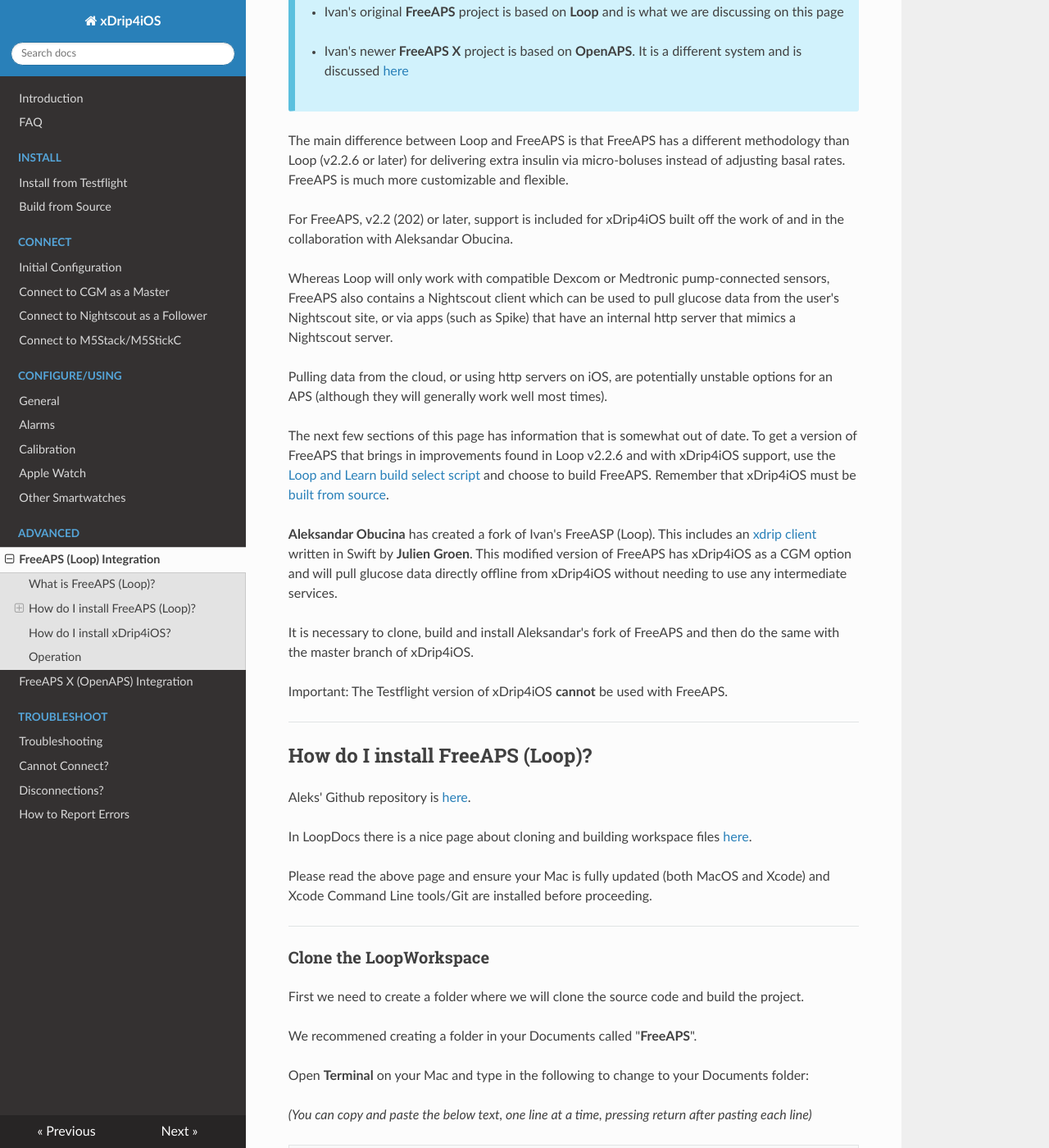
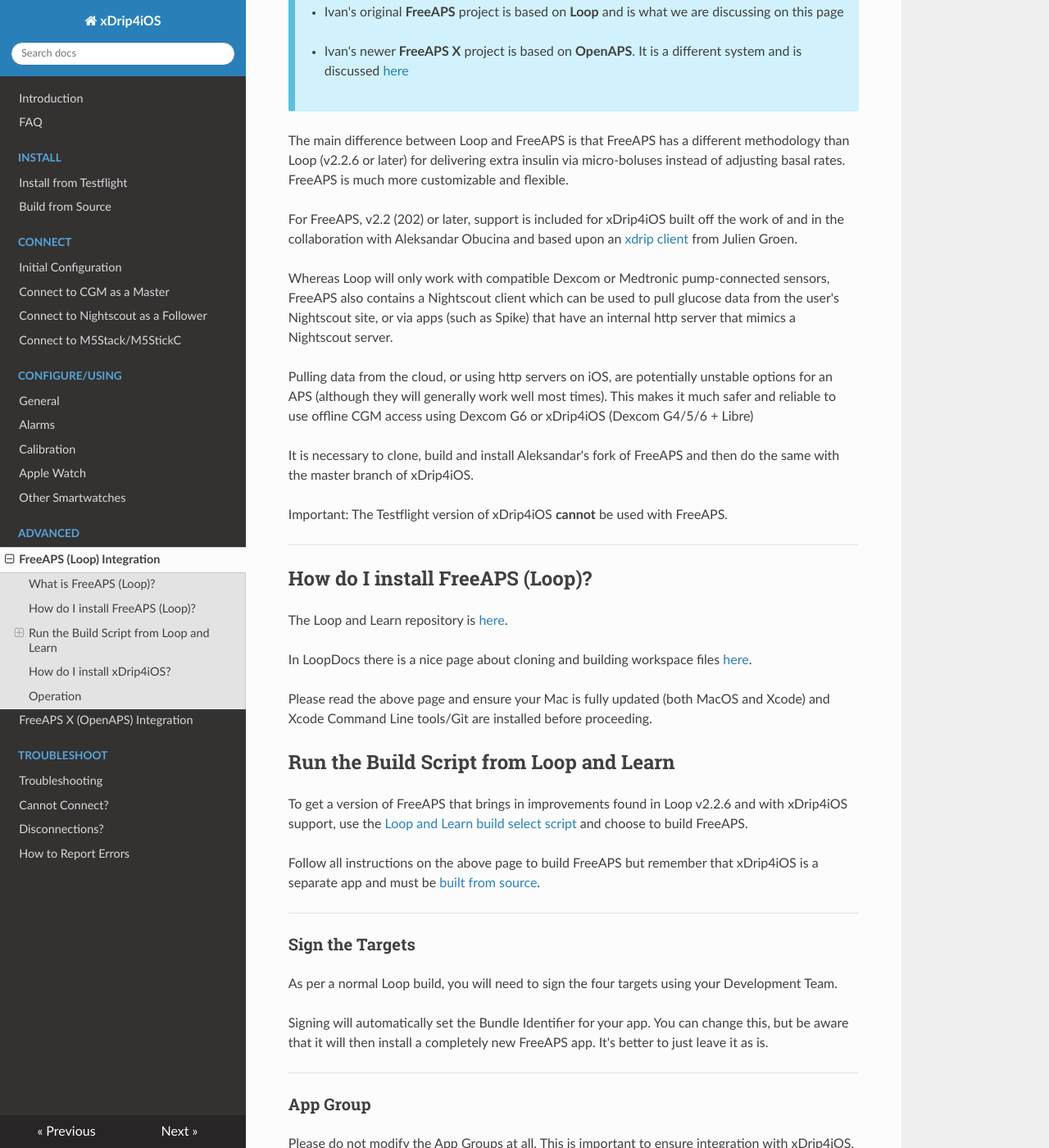
Before and after one commit to paulplant/xdrip4ios_docs, an MkDocs documentation site: the page built from docs/advanced/freeaps.md, in a window 1280 px wide and 1400 px high, scrolled down 610 px. Shown: the whole window at 82% size. Built offline with MkDocs 1.6.1, drawn with Linux system fonts in a browser that asks for light colours; nearby versions of some CDN libraries; old or Windows-style settings are respelled for this version of MkDocs; some of the changed text lies outside the part shown.

Commit message:
Update freeaps.md

```diff
--- a/docs/advanced/freeaps.md
+++ b/docs/advanced/freeaps.md
@@ -19,15 +19,11 @@ An APS works by reading blood glucose values, predicting/calculating the insulin
 
 The main difference between Loop and FreeAPS is that FreeAPS has a different methodology than Loop (v2.2.6 or later) for delivering extra insulin via micro-boluses instead of adjusting basal rates. FreeAPS is much more customizable and flexible.
 
-For FreeAPS, v2.2 (202) or later, support is included for xDrip4iOS built off the work of and in the collaboration with Aleksandar Obucina.
+For FreeAPS, v2.2 (202) or later, support is included for xDrip4iOS built off the work of and in the collaboration with Aleksandar Obucina and based upon an [xdrip client](https://github.com/julian-groen/xdrip-client-swift) from Julien Groen.
 
 Whereas Loop will only work with compatible Dexcom or Medtronic pump-connected sensors, FreeAPS also contains a Nightscout client which can be used to pull glucose data from the user's Nightscout site, or via apps (such as Spike) that have an internal http server that mimics a Nightscout server.
 
-Pulling data from the cloud, or using http servers on iOS, are potentially unstable options for an APS (although they will generally work well most times).
-
-The next few sections of this page has information that is somewhat out of date.  To get a version of FreeAPS that brings in improvements found in Loop v2.2.6 and with xDrip4iOS support, use the [Loop and Learn build select script](https://www.loopandlearn.org/build-select/#use-script) and choose to build FreeAPS. Remember that xDrip4iOS must be [built from source](../install/build.md).
-
-**Aleksandar Obucina** has created a fork of Ivan's FreeASP (Loop). This includes an [xdrip client](https://github.com/julian-groen/xdrip-client-swift) written in Swift by **Julien Groen**. This modified version of FreeAPS has xDrip4iOS as a CGM option and will pull glucose data directly offline from xDrip4iOS without needing to use any intermediate services.
+Pulling data from the cloud, or using http servers on iOS, are potentially unstable options for an APS (although they will generally work well most times). This makes it much safer and reliable to use offline CGM access using Dexcom G6 or xDrip4iOS (Dexcom G4/5/6 + Libre)
 
 It is necessary to clone, build and install Aleksandar's fork of FreeAPS and then do the same with the master branch of xDrip4iOS.
 
@@ -35,44 +31,18 @@ Important: The Testflight version of xDrip4iOS **cannot** be used with FreeAPS.
 ___
 ## How do I install FreeAPS (Loop)?
 
-Aleks' Github repository is [here](https://github.com/alekst1d/LoopWorkspace).
+The Loop and Learn repository is [here](https://github.com/loopnlearn/LoopWorkspace).
 
 In LoopDocs there is a nice page about cloning and building workspace files [here](https://loopkit.github.io/loopdocs/build/loopworkspace/).
 
 Please read the above page and ensure your Mac is fully updated (both MacOS and Xcode) and Xcode Command Line tools/Git are installed before proceeding.
-___
-### Clone the LoopWorkspace
-First we need to create a folder where we will clone the source code and build the project.
 
-We recommened creating a folder in your Documents called "**FreeAPS**".
+## Run the Build Script from Loop and Learn
 
-Open **Terminal** on your Mac and type in the following to change to your Documents folder:
+To get a version of FreeAPS that brings in improvements found in Loop v2.2.6 and with xDrip4iOS support, use the [Loop and Learn build select script](https://www.loopandlearn.org/build-select/#use-script) and choose to build FreeAPS.
 
-*(You can copy and paste the below text, one line at a time, pressing return after pasting each line)*
+Follow all instructions on the above page to build FreeAPS but remember that xDrip4iOS is a separate app and must be [built from source](../install/build.md).
 
-    cd documents
-
-Create the new folder:
-
-    mkdir freeaps
-
-Change into the newly created folder:
-
-    cd freeaps
-
-We will now issue a Git command to clone (download) the current version of Aleks' repository into your new folder:
-
-    git clone --branch=freeaps --recurse-submodules https://github.com/alekst1d/LoopWorkspace
-
-This will create a new folder called LoopWorkspace containing the source code.
-
-You should now navigate into this new folder:
-
-    cd LoopWorkspace
-
-We will now open the workspace file in Xcode by typing the following:
-
-    xed .
 ___
 ### Sign the Targets
 
@@ -99,9 +69,4 @@ The operation of both FreeAPS (Loop) and xDrip4iOS is the same. The only thing n
 
 This will tell FreeAPS to look for glucose data in the shared app group via Julien's xdrip client.
 
-
-
-
-
-
 </br>
```
